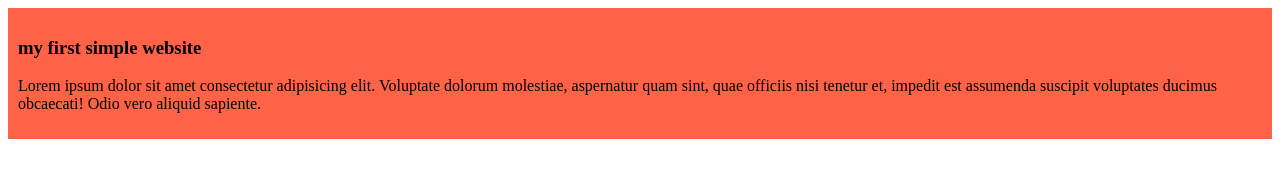
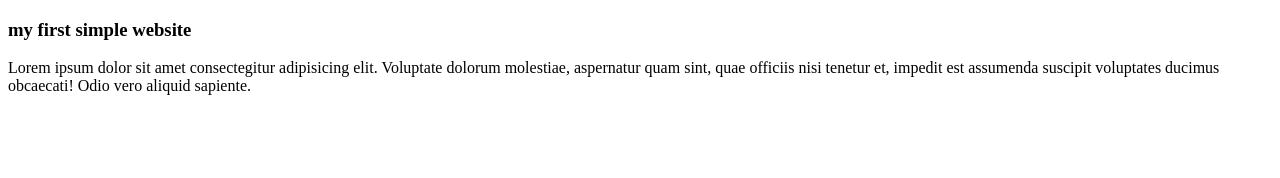
Before and after one commit to MdNaSimBaBu/my-first-simple-wesite, a plain HTML site: page index.html in a window 1280 px wide. Drawn offline with Linux system fonts and the light colour scheme.

```diff
--- a/index.html
+++ b/index.html
@@ -4,12 +4,12 @@
     <meta charset="UTF-8">
     <meta name="viewport" content="width=device-width, initial-scale=1.0">
     <title>my first simple website</title>
-    <link rel="stylesheet" href="styles/blog.css">
+
 </head>
 <body>
     <div>
         <h3>my first simple website</h3>
-        <p>Lorem ipsum dolor sit amet consectetur adipisicing elit. Voluptate dolorum molestiae, aspernatur quam sint, quae officiis nisi tenetur et, impedit est assumenda suscipit voluptates ducimus obcaecati! Odio vero aliquid sapiente.</p>
+        <p>Lorem ipsum dolor sit amet consectegitur adipisicing elit. Voluptate dolorum molestiae, aspernatur quam sint, quae officiis nisi tenetur et, impedit est assumenda suscipit voluptates ducimus obcaecati! Odio vero aliquid sapiente.</p>
     </div>
 
 </body>
```
